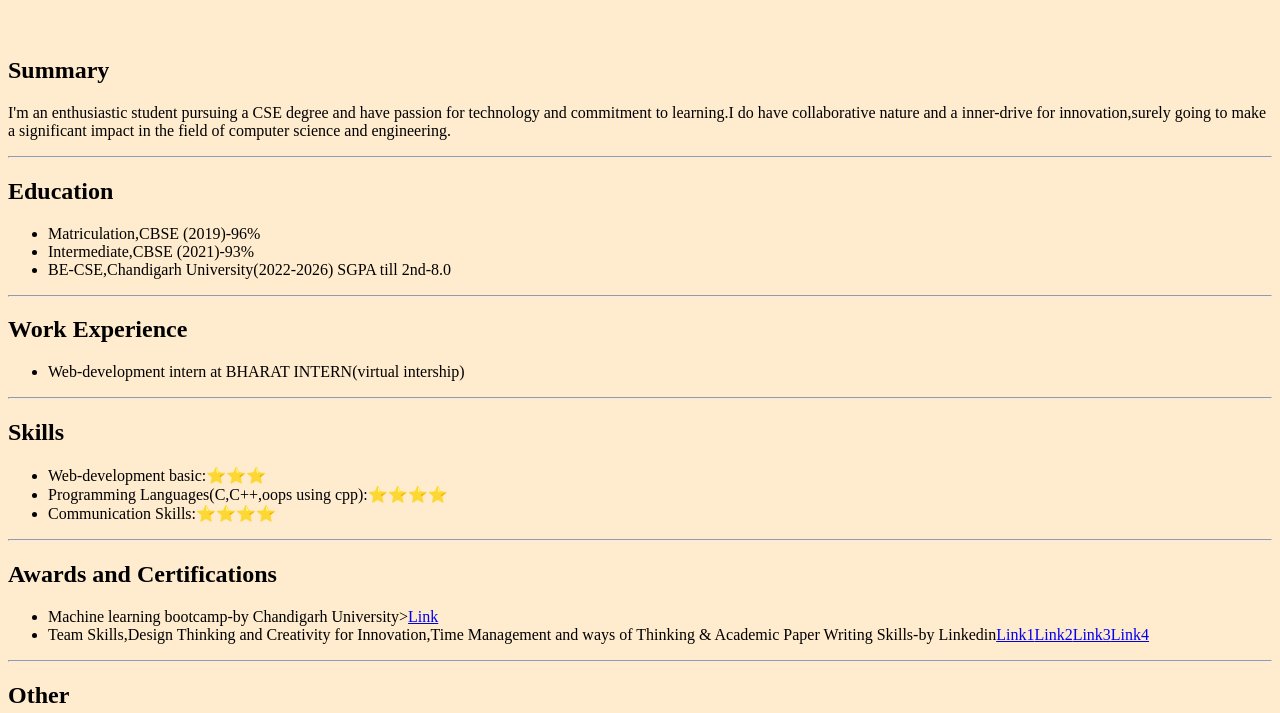
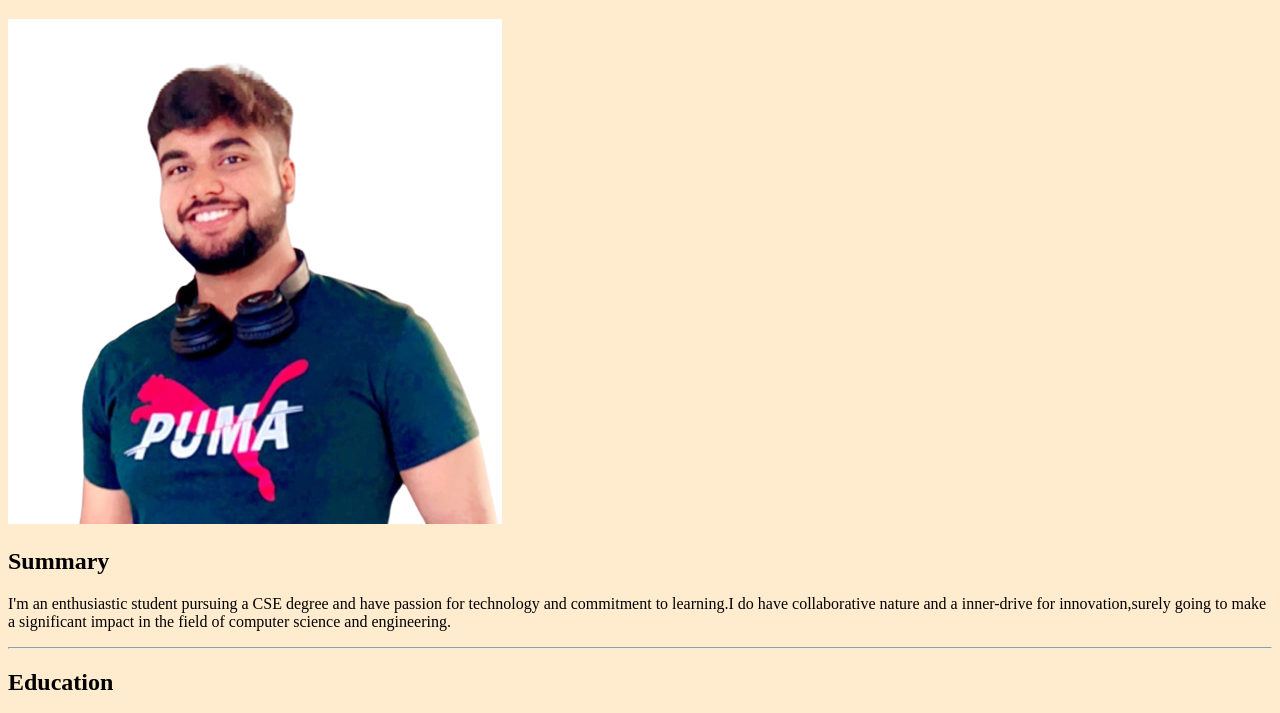
Before and after one commit to Soyam2405/Resume-using-html, a plain HTML site: page index.html in a window 1280 px wide. Shown: the part 61-774 px from the top of the page. Drawn offline with Linux system fonts and the light colour scheme.

Commit message:
Update index.html

```diff
--- a/index.html
+++ b/index.html
@@ -8,7 +8,7 @@
 <body style="background-color: blanchedalmond;">
     <body style="color: black;"></body>
     <h1>Soyam Kumar Gupta</h1>
-   <img src="">
+   <img src="./faceof_mine-removebg-preview.png">
    <h2>Summary</h2>
    <p>I'm an enthusiastic student pursuing a CSE degree and have passion for technology and commitment to learning.I do have collaborative nature and a inner-drive for innovation,surely going to make a significant impact in the field of computer science and engineering.</p>
 <hr/>
```
